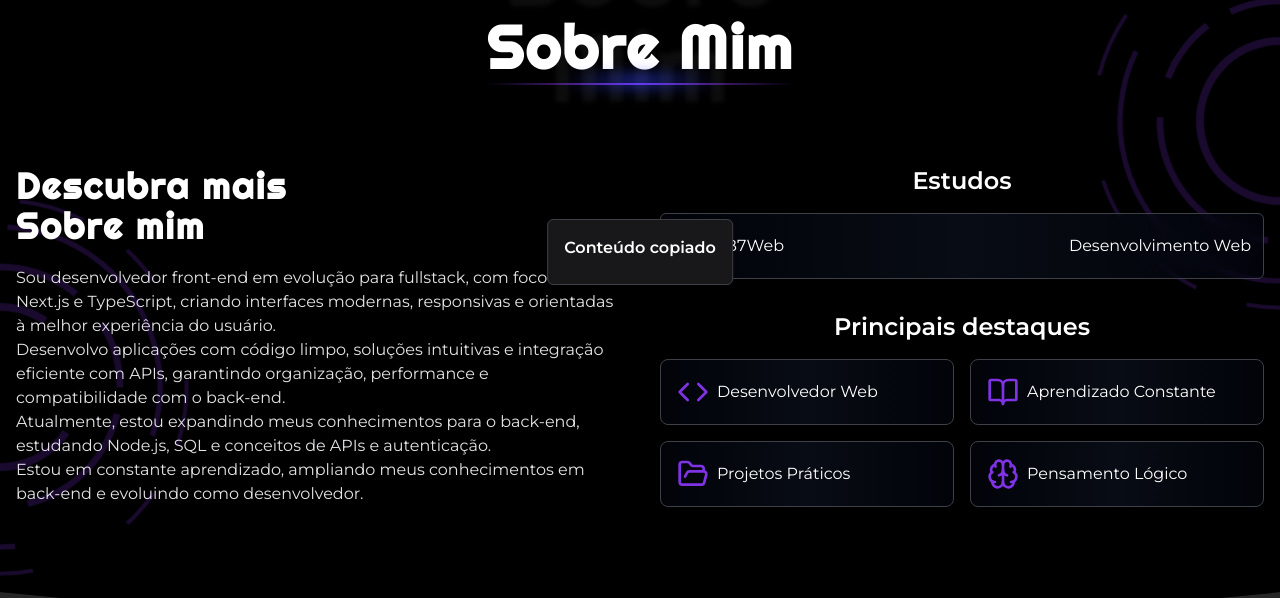
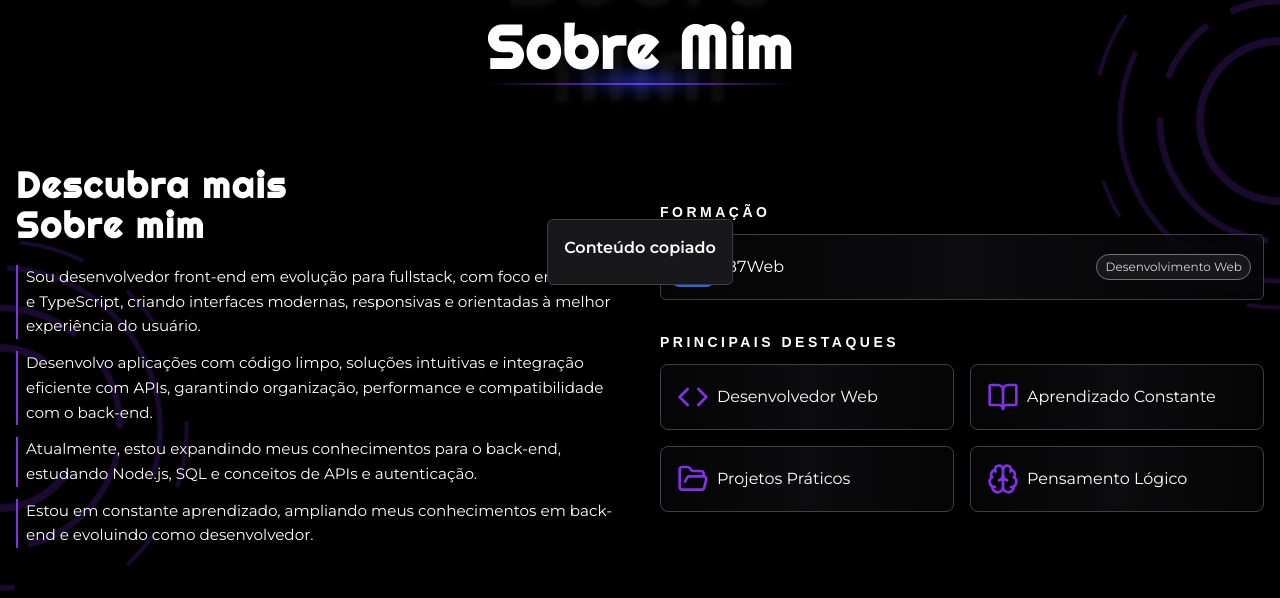
Before and after one commit to guilhermep3/portfolio, a Next.js app: page / in a window 1280 px wide. Shown: the part 879-1477 px from the top of the page. Built offline with nearby package versions, Linux system fonts and the light colour scheme; grey boxes are pictures that could not be loaded.

Commit message:
feat: update about content style

```diff
--- a/src/app/globals.css
+++ b/src/app/globals.css
@@ -25,22 +25,30 @@
     @apply container h-full mx-auto px-4 py-20;
   }
   .separatorLinePrimary{
-    @apply absolute -bottom-0 left-1/2 -translate-x-1/2 bg-gradient-to-r from-transparent via-[var(--primary-color)] to-transparent w-full h-[2px];
+    @apply absolute -bottom-0 left-1/2 -translate-x-1/2 bg-gradient-to-r from-transparent
+      via-[var(--primary-color)] to-transparent w-full h-[2px];
   }
   .separatorLineSecondary{
-    @apply absolute -bottom-0 left-1/2 -translate-x-1/2 bg-gradient-to-r from-transparent via-[var(--secondary-color)] to-transparent w-2/4 h-[8px] blur-sm;
+    @apply absolute -bottom-0 left-1/2 -translate-x-1/2 bg-gradient-to-r from-transparent
+      via-[var(--secondary-color)] to-transparent w-2/4 h-[8px] blur-sm;
   }
   .buttonStyle {
-    @apply px-6 py-3 text-lg font-semibold rounded-md transition duration-200 cursor-crosshair bg-[linear-gradient(to_right,_#7f33e4,_#3150ff)] hover:brightness-110;
+    @apply px-6 py-3 text-lg font-semibold rounded-md transition duration-200 cursor-crosshair
+      bg-[linear-gradient(to_right,_#7f33e4,_#3150ff)] hover:brightness-110;
   }
   .bgGradient {
-    @apply bg-linear-to-r from-gray-950/50 via-gray-900/50 to-gray-950/50 backdrop-blur-md hover:from-gray-950/80 hover:via-gray-900/80 hover:to-gray-950/80 border border-zinc-700 hover:border-zinc-600
+    @apply bg-linear-to-r from-zinc-950/50 via-zinc-900/50 to-zinc-950/50 backdrop-blur-md
+      hover:from-zinc-950/80 hover:via-zinc-900/80 hover:to-zinc-950/80 border border-zinc-700
+        hover:border-zinc-400
   }
   .bgGradient-noOpacity {
-    @apply bg-linear-to-r from-gray-950 via-gray-900 to-gray-950 backdrop-blur-md hover:from-gray-950 hover:via-gray-900 hover:to-gray-950 border border-zinc-700 hover:border-zinc-600
+    @apply bg-linear-to-r from-zinc-950 via-zinc-900 to-zinc-950 backdrop-blur-md
+    hover:from-zinc-950 hover:via-zinc-900 hover:to-zinc-950 border border-zinc-700
+    hover:border-zinc-400
   }
   .boxShadowStyle {
-    @apply shadow-[0px_0px_8px_#7f33e4] hover:shadow-[0px_0px_24px_#7f33e4] transition-shadow duration-300 ease-in-out;
+    @apply shadow-[0px_0px_8px_#7f33e4] hover:shadow-[0px_0px_24px_#7f33e4] transition-shadow
+    duration-300 ease-in-out;
   }
 }
 
--- a/src/components/layout/about-content.tsx
+++ b/src/components/layout/about-content.tsx
@@ -1,8 +1,20 @@
+"use client"
 import { aboutData } from "@/data/about-data"
 import Image from "next/image"
 import Link from "next/link"
+import { useState } from "react"
+
+const paragraphs = [
+  "Sou desenvolvedor front-end em evolução para fullstack, com foco em Next.js e TypeScript, criando interfaces modernas, responsivas e orientadas à melhor experiência do usuário.",
+  "Desenvolvo aplicações com código limpo, soluções intuitivas e integração eficiente com APIs, garantindo organização, performance e compatibilidade com o back-end.",
+  "Atualmente, estou expandindo meus conhecimentos para o back-end, estudando Node.js, SQL e conceitos de APIs e autenticação.",
+  "Estou em constante aprendizado, ampliando meus conhecimentos em back-end e evoluindo como desenvolvedor.",
+]
 
 export const AboutContent = () => {
+  const [activeIndex, setActiveIndex] = useState<number | null>(null)
+
+  const highlighted = activeIndex ?? 0
 
   return (
     <div className="flex flex-col lg:flex-row gap-10 z-10">
@@ -10,31 +22,34 @@ export const AboutContent = () => {
         <div data-aos={'zoom-in'} className="righteous w-full text-2xl md:text-3xl xl:text-4xl font-bold text-center lg:text-start tracking-wide">
           <p>Descubra mais<br className="my-1" /> Sobre mim</p>
         </div>
-        <div data-aos="zoom-in" className="text-sm lg:text-base text-center md:text-start text-zinc-200">
-          <p>
-            Sou desenvolvedor front-end em evolução para fullstack, com foco em Next.js e TypeScript,
-            criando interfaces modernas, responsivas e orientadas à melhor experiência do usuário.
-          </p>
-          <p>
-            Desenvolvo aplicações com código limpo, soluções intuitivas e integração eficiente com APIs,
-            garantindo organização, performance e compatibilidade com o back-end.
-          </p>
-          <p>
-            Atualmente, estou expandindo meus conhecimentos para o back-end, estudando Node.js, SQL
-            e conceitos de APIs e autenticação.
-          </p>
-          <p>
-            Estou em constante aprendizado, ampliando meus conhecimentos em back-end e evoluindo
-            como desenvolvedor.
-          </p>
+        <div data-aos="zoom-in"
+          className="flex flex-col gap-3 text-sm lg:text-[0.95rem] leading-relaxed text-zinc-300"
+        >
+          {paragraphs.map((text, index) => (
+            <p key={index}
+              className={`pl-2 border-l-2 transition-all duration-200
+                ${activeIndex === null || activeIndex === index
+                  ? "text-foreground border-[var(--primary-color)]"
+                  : "text-zinc-300 border-transparent"
+                }`}
+              onMouseEnter={() => setActiveIndex(index)}
+              onMouseLeave={() => setActiveIndex(null)}
+            >
+              {text}
+            </p>
+          ))}
         </div>
       </div>
       <div className="flex-1 flex flex-col justify-center items-start gap-8 z-20">
         <div className="w-full">
           <div data-aos="zoom-in">
-            <div className="text-xl md:text-2xl text-center mb-4 font-semibold">Estudos</div>
+            <p className="text-xs sm:text-sm uppercase tracking-[0.25em] text-foreground mb-3 font-semibold"
+              style={{ fontFamily: "'DM Sans', sans-serif" }}
+            >
+              Formação
+            </p>
           </div>
-          <div data-aos="fade-down">
+          <div data-aos="fade-down" className="group">
             <Link href={"https://b7web.com.br/"} target="_blank"
               className="bgGradient flex justify-between items-center gap-2 transition p-3 rounded-md">
               <div className="flex gap-3 items-center">
@@ -44,13 +59,19 @@ export const AboutContent = () => {
                 />
                 B7Web
               </div>
-              <div>Desenvolvimento Web</div>
+              <div className="text-xs text-zinc-300 bg-zinc-900 py-1 px-2 rounded-full border border-zinc-500 group-hover:border-[var(--primary-color)] transition-all duration-200">
+                Desenvolvimento Web
+              </div>
             </Link>
           </div>
         </div>
         <div className="w-full">
           <div data-aos="zoom-in">
-            <p className="text-xl md:text-2xl text-center mb-4 font-semibold">Principais destaques</p>
+            <p className="text-xs sm:text-sm uppercase tracking-[0.25em] text-foreground mb-3 font-semibold"
+              style={{ fontFamily: "'DM Sans', sans-serif" }}
+            >
+              Principais destaques
+            </p>
           </div>
           <div className="grid grid-cols-1 md:grid-cols-2 gap-4 w-full">
             {aboutData.map((item, index) => (
```
